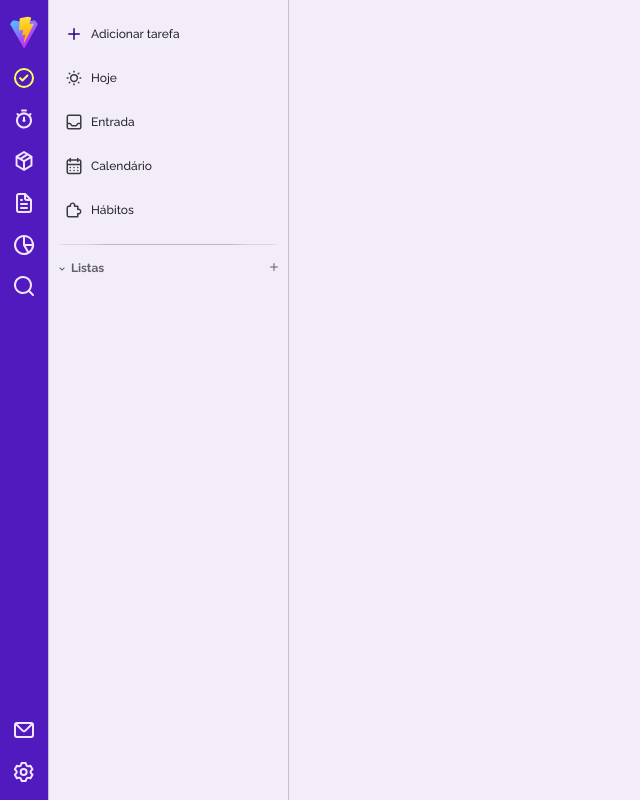
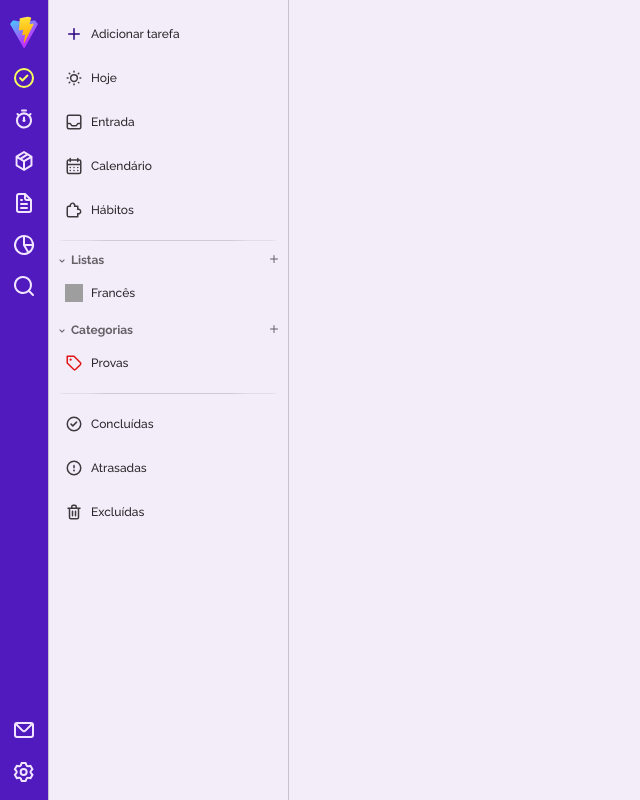
Before and after one commit to CosmicTasks/dev, a React (Vite) app in the folder app/: page /app in a window 1280 px wide. Shown: the whole page, without its empty margins (0-640 px from the left). Built offline with nearby package versions, Linux system fonts and the light colour scheme; grey boxes are pictures that could not be loaded.

Commit message:
Add new buttons and styles to SecSidebar component

```diff
--- a/app/src/components/app/SecSidebar.jsx
+++ b/app/src/components/app/SecSidebar.jsx
@@ -7,43 +7,78 @@ import {
   UilCalendarAlt,
   UilPuzzlePiece,
   UilAngleDown,
+  UilTagAlt,
+  UilCheckCircle,
+  UilExclamationCircle,
+  UilTrashAlt,
 } from "@iconscout/react-unicons";
+import { Emoji, EmojiStyle } from "emoji-picker-react";
 
 const SecSidebar = () => {
   return (
     <div className={style.secSidebar}>
       <div className={style.mainItems}>
-        <button className={style.item}>
+        <button type="button" className={style.item}>
           <UilPlus size="18" color="var(--r9)" />
           <span>Adicionar tarefa</span>
         </button>
-        <button className={style.item}>
+        <button type="button" className={style.item}>
           <UilSun size="18" color="var(--c10)" />
           <span>Hoje</span>
         </button>
-        <button className={style.item}>
+        <button type="button" className={style.item}>
           <UilInbox size="18" color="var(--c10)" />
           <span>Entrada</span>
         </button>
-        <button className={style.item}>
+        <button type="button" className={style.item}>
           <UilCalendarAlt size="18" color="var(--c10)" />
           <span>Calendário</span>
         </button>
-        <button className={style.item}>
+        <button type="button" className={style.item}>
           <UilPuzzlePiece size="18" color="var(--c10)" />
           <span>Hábitos</span>
         </button>
       </div>
       <hr className={style.divider} />
-      <div className={style.userItems}>
-        <ul className={style.listas}>
-          <span>
-            <div>
-              <UilAngleDown size="12" /> Listas
-            </div>
-            <UilPlus size="12" />
-          </span>
-        </ul>
+      <div className={style.listas}>
+        <div className={style.headerItems}>
+          <div className={style.accordion}>
+            <UilAngleDown size="12" /> Listas
+          </div>
+          <UilPlus size="12" className={style.add} />
+        </div>
+        <button type="button" className={style.item}>
+          <Emoji unified="1f1eb-1f1f7" size="18" />
+          <span>Francês</span>
+        </button>
+      </div>
+
+      <div className={style.categorias}>
+        <div className={style.headerItems}>
+          <div className={style.accordion}>
+            <UilAngleDown size="12" /> Categorias
+          </div>
+          <UilPlus size="12" className={style.add} />
+        </div>
+        <button type="button" className={style.item}>
+          <UilTagAlt size="18" color="var(--vermelho)" />
+          <span>Provas</span>
+        </button>
+      </div>
+      <hr className={style.divider} />
+      <div className={style.secItems}>
+      <button type="button" className={style.item}>
+          <UilCheckCircle size="18" color="var(--c10)" />
+          <span>Concluídas</span>
+        </button>
+        <button type="button" className={style.item}>
+          <UilExclamationCircle size="18" color="var(--c10)" />
+          <span>Atrasadas</span>
+        </button>
+        <button type="button" className={style.item}>
+          <UilTrashAlt size="18" color="var(--c10)" />
+          <span>Excluídas</span>
+        </button>
       </div>
     </div>
   );
--- a/app/src/components/app/SecSidebar.module.css
+++ b/app/src/components/app/SecSidebar.module.css
@@ -5,9 +5,11 @@
   height: 100vh;
   padding: 16px 8px;
   box-shadow: 1px 0px 0px 0px var(--c3);
+  user-select: none;
+  gap: 12px;
 }
 
-.mainItems {
+.mainItems, .secItems {
   display: flex;
   flex-direction: column;
   gap: 8px;
@@ -20,6 +22,7 @@
   align-items: center;
   border-radius: 8px;
   background-color: transparent;
+  width: 100%;
 
   span {
     color: var(--c11);
@@ -38,14 +41,19 @@
 .divider {
   width: 100%;
   height: 1px;
-  background-color: var(--c3);
+  color: var(--c3);
   border-radius: 50%;
+  margin: 0;
+  opacity: 0.8;
 }
 
-.listas {
-  padding: 0;
+.listas, .categorias {
+  display: flex;
+  flex-direction: column;
+  gap: 8px;
+}
 
-  span {
+.headerItems {
   color: var(--c8);
   font-family: Raleway;
   font-size: 12px;
@@ -55,5 +63,12 @@
   display: flex;
   justify-content: space-between;
   gap: 8px;
+
+  .add {
+    cursor: pointer;
   }
 }
+
+.accordion {
+  cursor: pointer;
+}
```
Lines whose indentation alone changed are shown as unchanged.
